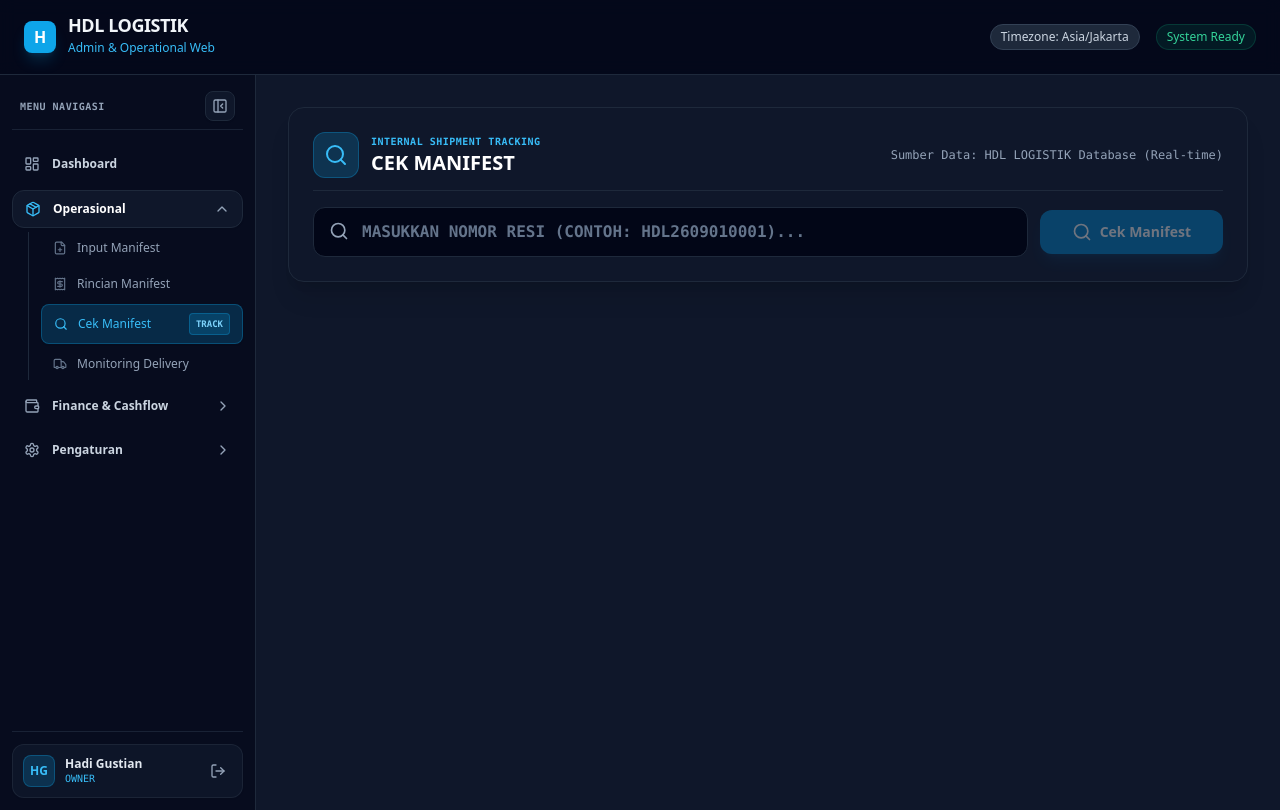
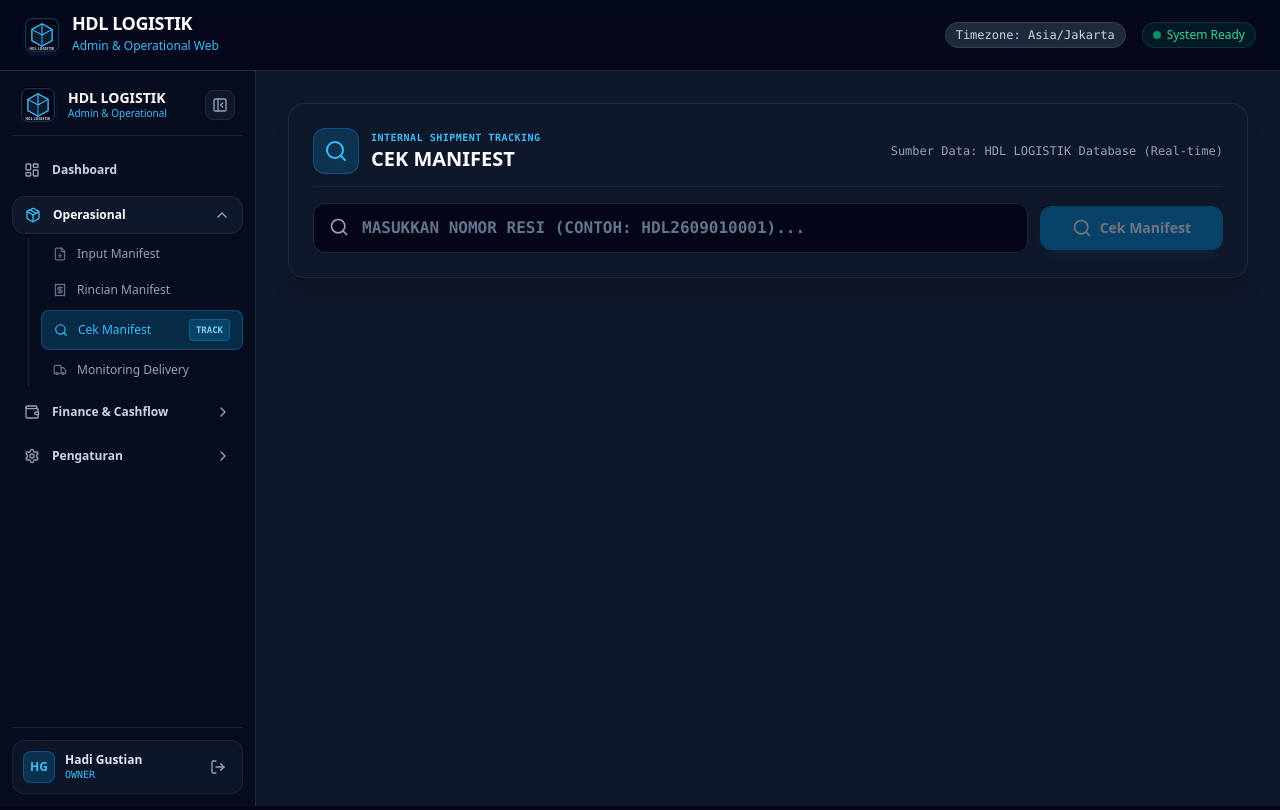
Before and after one commit to hdllogistic-app/hdllogistik.app, a Next.js app: page /manifest/check in a window 1280 px wide. Built offline with nearby package versions, Linux system fonts and the light colour scheme.

Commit message:
style: refine desktop sidebar branding

```diff
--- a/src/app/(admin)/layout.tsx
+++ b/src/app/(admin)/layout.tsx
@@ -1,5 +1,6 @@
 import React from 'react';
 import Link from 'next/link';
+import Image from 'next/image';
 import { AdminSidebar } from '@/components/layout/AdminSidebar';
 
 export default function AdminLayout({
@@ -10,24 +11,30 @@ export default function AdminLayout({
   return (
     <div className="min-h-screen flex flex-col bg-slate-900 text-slate-100">
       {/* Admin Desktop Header */}
-      <header className="border-b border-slate-800 bg-slate-950/80 backdrop-blur px-6 py-4 flex items-center justify-between sticky top-0 z-50">
+      <header className="border-b border-slate-800 bg-slate-950/80 backdrop-blur px-6 py-3.5 flex items-center justify-between sticky top-0 z-50">
         <div className="flex items-center space-x-3">
           <Link href="/" className="flex items-center space-x-3 group">
-            <div className="h-8 w-8 rounded-lg bg-sky-500 flex items-center justify-center font-bold text-white shadow-lg shadow-sky-500/20 group-hover:bg-sky-400 transition">
-              H
-            </div>
+            {/* Real HDL LOGISTIK Logo Asset */}
+            <Image
+              src="/icons/icon.svg"
+              alt="HDL LOGISTIK"
+              width={36}
+              height={36}
+              className="h-9 w-9 rounded-lg object-contain shrink-0 shadow-md shadow-sky-500/10 group-hover:scale-105 transition"
+            />
             <div>
-              <h1 className="font-bold text-lg leading-none tracking-tight">HDL LOGISTIK</h1>
+              <h1 className="font-bold text-lg leading-none tracking-tight text-white">HDL LOGISTIK</h1>
               <span className="text-xs text-sky-400 font-medium">Admin & Operational Web</span>
             </div>
           </Link>
         </div>
         <div className="flex items-center space-x-4 text-xs text-slate-400">
-          <span className="px-2.5 py-1 rounded-full bg-slate-800 border border-slate-700 text-slate-300">
+          <span className="px-2.5 py-1 rounded-full bg-slate-800 border border-slate-700 text-slate-300 font-mono">
             Timezone: Asia/Jakarta
           </span>
-          <span className="px-2.5 py-1 rounded-full bg-emerald-500/10 text-emerald-400 border border-emerald-500/20 font-medium">
-            System Ready
+          <span className="px-2.5 py-1 rounded-full bg-emerald-500/10 text-emerald-400 border border-emerald-500/20 font-medium flex items-center gap-1.5">
+            <span className="w-2 h-2 rounded-full bg-emerald-500 animate-pulse"></span>
+            <span>System Ready</span>
           </span>
         </div>
       </header>
--- a/src/components/layout/AdminSidebar.tsx
+++ b/src/components/layout/AdminSidebar.tsx
@@ -2,6 +2,7 @@
 
 import React, { useState, useEffect } from 'react';
 import Link from 'next/link';
+import Image from 'next/image';
 import { usePathname } from 'next/navigation';
 import {
   LayoutDashboard,
@@ -152,26 +153,44 @@ export function AdminSidebar() {
         isCollapsed ? 'w-20' : 'w-64'
       } min-h-[calc(100vh-65px)] max-h-[calc(100vh-65px)] overflow-y-auto`}
     >
-      <div className="space-y-4">
-        {/* Collapse Control Toggle Header */}
-        <div className={`flex items-center ${isCollapsed ? 'justify-center' : 'justify-between px-2'} pt-1 pb-2 border-b border-slate-800/80`}>
-          {!isCollapsed && (
-            <span className="text-[10px] font-bold text-slate-400 uppercase tracking-wider font-mono">
-              Menu Navigasi
-            </span>
-          )}
+      <div className="space-y-3">
+        {/* Branding Header with Real HDL LOGISTIK Logo & Dedicated Collapse Button */}
+        <div
+          className={`flex items-center ${
+            isCollapsed ? 'flex-col gap-2.5 justify-center' : 'justify-between px-2'
+          } pt-1 pb-3 border-b border-slate-800/80`}
+        >
+          <div className="flex items-center gap-3 overflow-hidden">
+            <Image
+              src="/icons/icon.svg"
+              alt="HDL LOGISTIK"
+              width={36}
+              height={36}
+              className="h-9 w-9 rounded-lg object-contain shrink-0 shadow-md shadow-sky-500/10"
+            />
+            {!isCollapsed && (
+              <div className="overflow-hidden">
+                <h2 className="font-extrabold text-sm leading-tight text-white truncate">
+                  HDL LOGISTIK
+                </h2>
+                <span className="text-[10px] text-sky-400 font-medium block truncate">
+                  Admin & Operational
+                </span>
+              </div>
+            )}
+          </div>
           <button
             type="button"
             onClick={toggleSidebarCollapse}
-            className="p-1.5 rounded-lg bg-slate-900 border border-slate-800 text-slate-400 hover:text-white transition shadow-sm"
+            className="p-1.5 rounded-lg bg-slate-900 border border-slate-800 text-slate-400 hover:text-white transition shadow-sm shrink-0"
             title={isCollapsed ? 'Perluas Sidebar' : 'Kecilkan Sidebar'}
           >
             {isCollapsed ? <PanelLeftOpen className="w-4 h-4" /> : <PanelLeftClose className="w-4 h-4" />}
           </button>
         </div>
 
-        {/* Navigation Items */}
-        <nav className="space-y-1 text-xs">
+        {/* Navigation Items (Starts directly after header divider) */}
+        <nav className="space-y-1 text-xs pt-1">
           {/* STANDALONE DASHBOARD ITEM */}
           <Link
             href="/"
```
